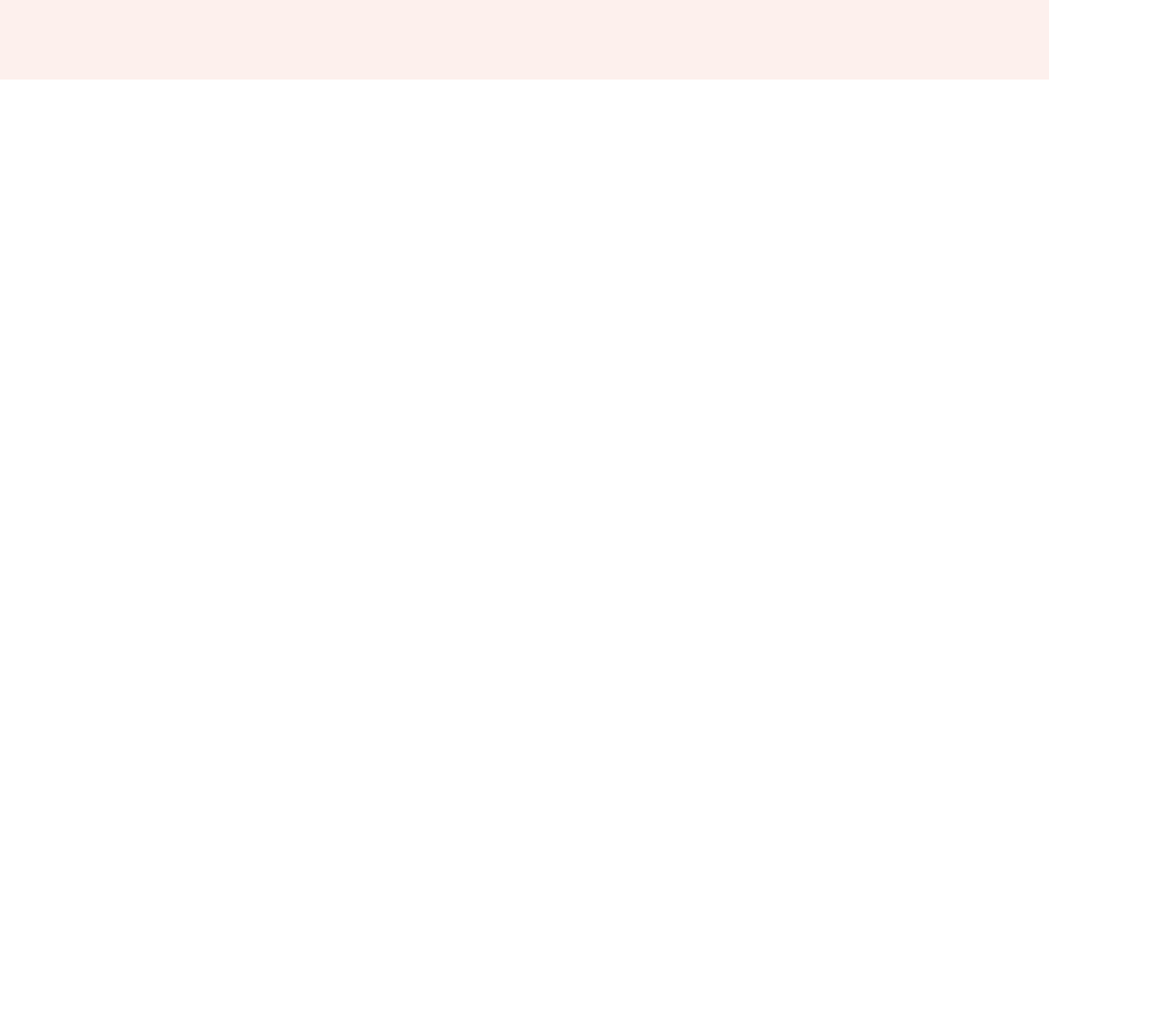
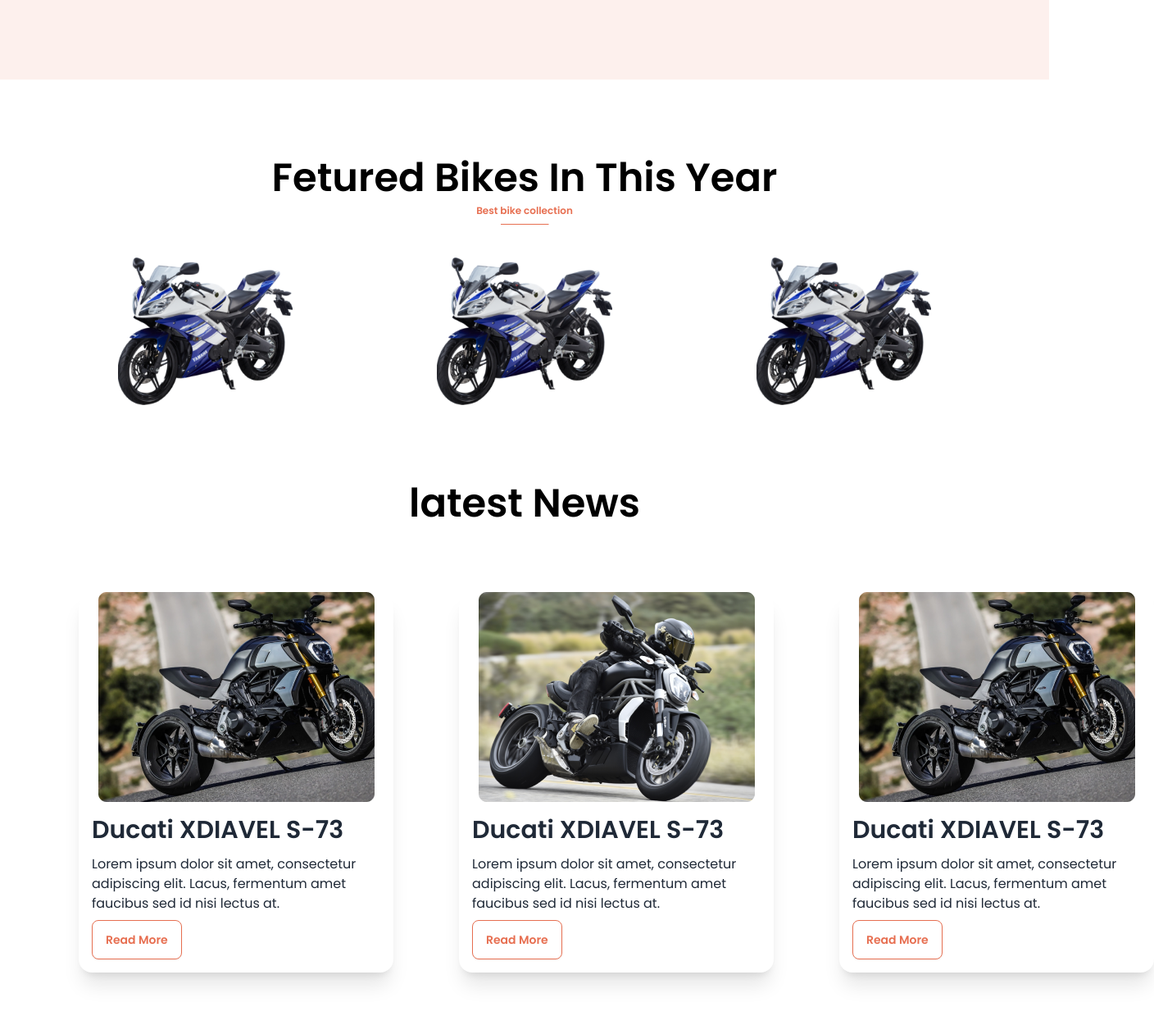
Before and after one commit to Mahmud4M/biker-zone-practise, a plain HTML site: page index.html in a window 1280 px wide. Shown: the part 620-1870 px from the top of the page at 82% size, 1408 px wide, since content can reach past the window. Before the commit the page ends 800 px from the top, so only its background shows below. Drawn offline with nearby package versions, Linux system fonts and the light colour scheme.

Commit message:
third commit

```diff
--- a/index.html
+++ b/index.html
@@ -131,7 +131,85 @@
 
     <!-- Main Part Start -->
     <Main class="md:container md:mx-auto">
+      <!-- Featured Part Start -->
+      <section>
+        <div class="py-16 px-16  md:py-24 md:px-36 lg:py-24 lg:px-36">
+          <div class="text-center">
+            <h1 class="text-black text-3xl md:text-5xl lg:text-5xl font-semibold">Fetured Bikes In This Year</h1>
+            <p class="text-xs font-semibold text-bike-primary mt-2">Best bike collection</p>
+            <img src="images/icons/border.svg" class="mx-auto mt-2" alt="">
+          </div>
+          <div class="flex flex-col md:flex-row lg:flex-row gap-10 md:gap-44 lg:gap-44 mt-10">
+            <div class="img-1">
+              <img src="images/others/feature-2.png" alt="">
+            </div>
+            <div class="img-2">
+              <img src="images/others/feature-bike.png" alt="">
+            </div>
+            <div class="img-3">
+              <img src="images/others/feature-2.png" alt="">
+            </div>
+          </div>
+        </div>
+      </section>
+      <!-- Featured Part End -->
 
+      <!-- Latest News Part Start -->
+      <section>
+        <div >
+          <div>
+            <h1 class="text-black text-3xl md:text-5xl lg:text-5xl font-semibold text-center">latest News</h1>
+          </div>
+          <div>
+            <div class="mt-5 flex flex-col md:flex-row lg:flex-row py-0 px-0 md:py-16 md:px-24 md:gap-20 lg:py-16 lg:px-24 lg:gap-20">
+              <!-- Card 1 -->
+              <div>
+                <div class="card card-compact w-96 bg-base-100 shadow-xl">
+                  <figure><img src="images/others/latest1.png" alt="Shoes" /></figure>
+                  <div class="card-body">
+                    <h2 class="card-title text-3xl font-semibold">Ducati XDIAVEL S-73</h2>
+                    <p class="text-base font-normal">Lorem ipsum dolor sit amet, consectetur adipiscing elit. Lacus, fermentum amet faucibus sed id nisi lectus at.</p>
+                    <div class="card-actions justify-start">
+                      <button class="btn text-bike-primary border-bike-primary bg-white transition duration-700 hover:bg-bike-primary hover:text-white">Read More</button>
+                    </div>
+                  </div>
+                </div>
+              </div>
+              <!-- Card 2 -->
+              <div>
+                <div class="card card-compact w-96 bg-base-100 shadow-xl">
+                  <figure><img src="images/others/latest2.png" alt="Shoes" /></figure>
+                  <div class="card-body">
+                    <h2 class="card-title text-3xl font-semibold">Ducati XDIAVEL S-73</h2>
+                    <p class="text-base font-normal">Lorem ipsum dolor sit amet, consectetur adipiscing elit. Lacus, fermentum amet faucibus sed id nisi lectus at.</p>
+                    <div class="card-actions justify-start">
+                      <button class="btn text-bike-primary border-bike-primary bg-white transition duration-700 hover:bg-bike-primary hover:text-white">Read More</button>
+                    </div>
+                  </div>
+                </div>
+              </div>
+              <!-- Card 3 -->
+              <div>
+                <div class="card card-compact w-96 bg-base-100 shadow-xl">
+                  <figure><img src="images/others/latest1.png" alt="Shoes" /></figure>
+                  <div class="card-body">
+                    <h2 class="card-title text-3xl font-semibold">Ducati XDIAVEL S-73</h2>
+                    <p class="text-base font-normal">Lorem ipsum dolor sit amet, consectetur adipiscing elit. Lacus, fermentum amet faucibus sed id nisi lectus at.</p>
+                    <div class="card-actions justify-start">
+                      <button class="btn text-bike-primary border-bike-primary bg-white transition duration-700 hover:bg-bike-primary hover:text-white">Read More</button>
+                    </div>
+                  </div>
+                </div>
+              </div>
+            </div>
+          </div>
+        </div>
+      </section>
+      <!-- Latest News End -->
+
+      <!-- Happy Part Start -->
+      <section></section>
+      <!-- Happy Part End -->
     </Main>
     <!-- Main Part End -->
 
```
Also changed, not shown: images/icons/border.svg (added), images/others/feature-2.png (added).
